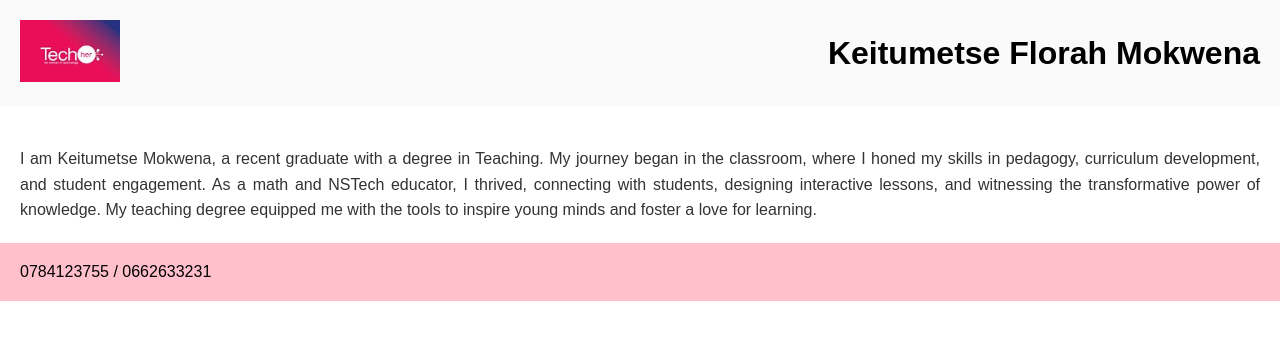
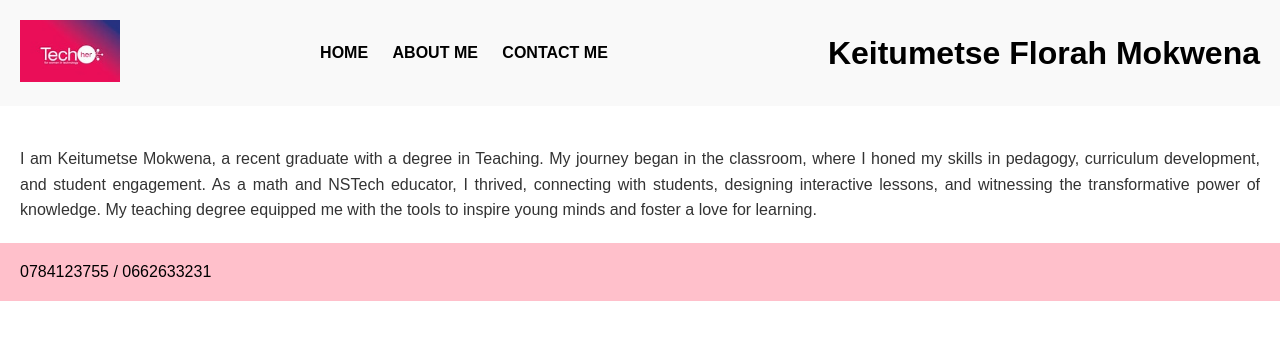
Before and after one commit to Keitu947/CodeTribe-Bootcamp, a plain HTML site: page about.html in a window 1280 px wide. Drawn offline with Linux system fonts and the light colour scheme.

Commit message:
Update about.html

```diff
--- a/about.html
+++ b/about.html
@@ -9,10 +9,16 @@
   </head>
   <body>
     <header>
-
-      <div class="logo">
+<div class="logo">
         <img src="images/th.jpg" alt="My Logo" />
       </div>
+      <nav>
+        <ul>
+          <li><a href="index.html">HOME</a></li>
+          <li><a href="about.html">ABOUT ME</a></li>
+          <li><a href="contact.html">CONTACT ME</a></li>
+        </ul>
+      </nav>
       <h1>Keitumetse Florah Mokwena</h1>
     </header>
     <section class="main">
```
